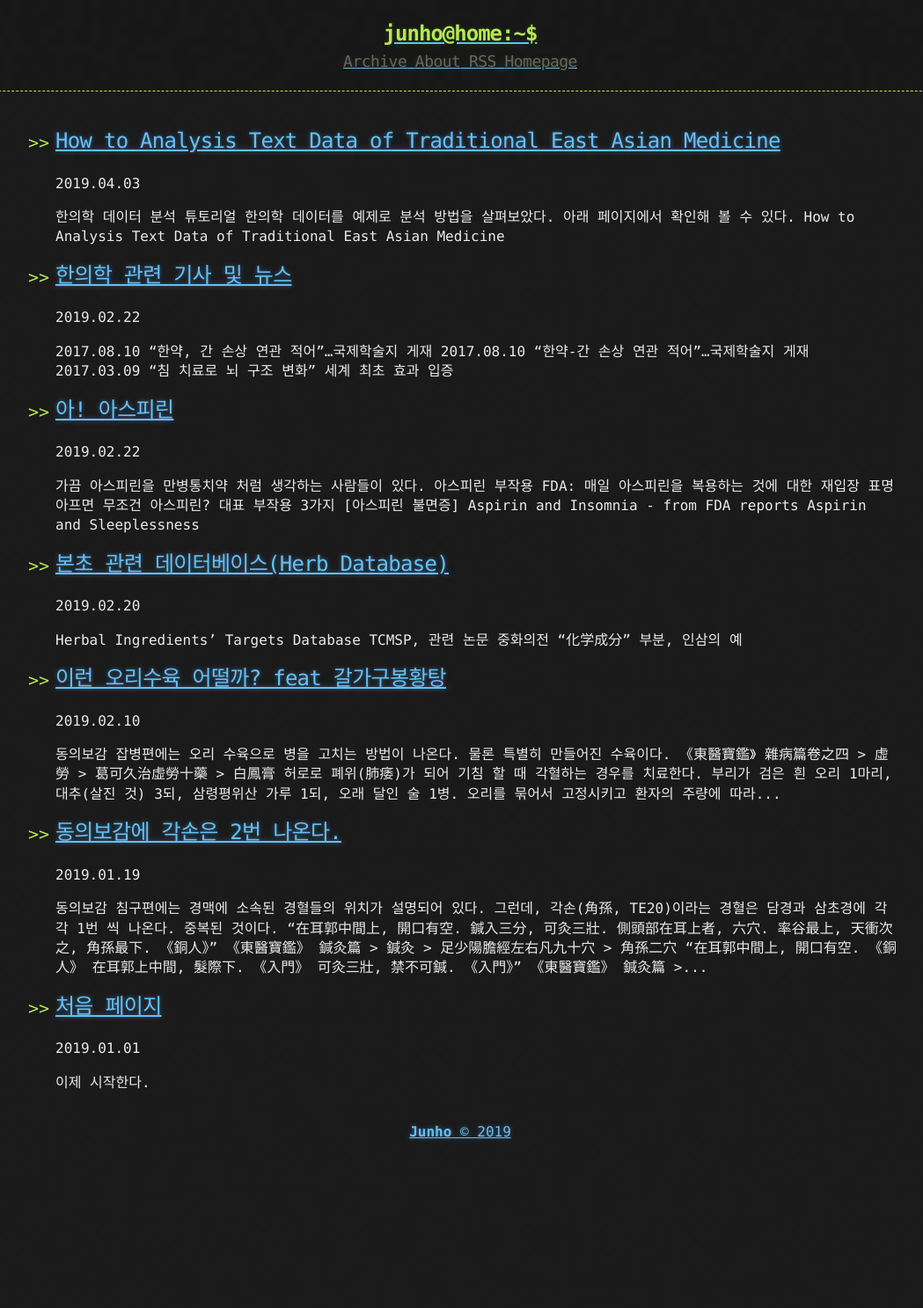
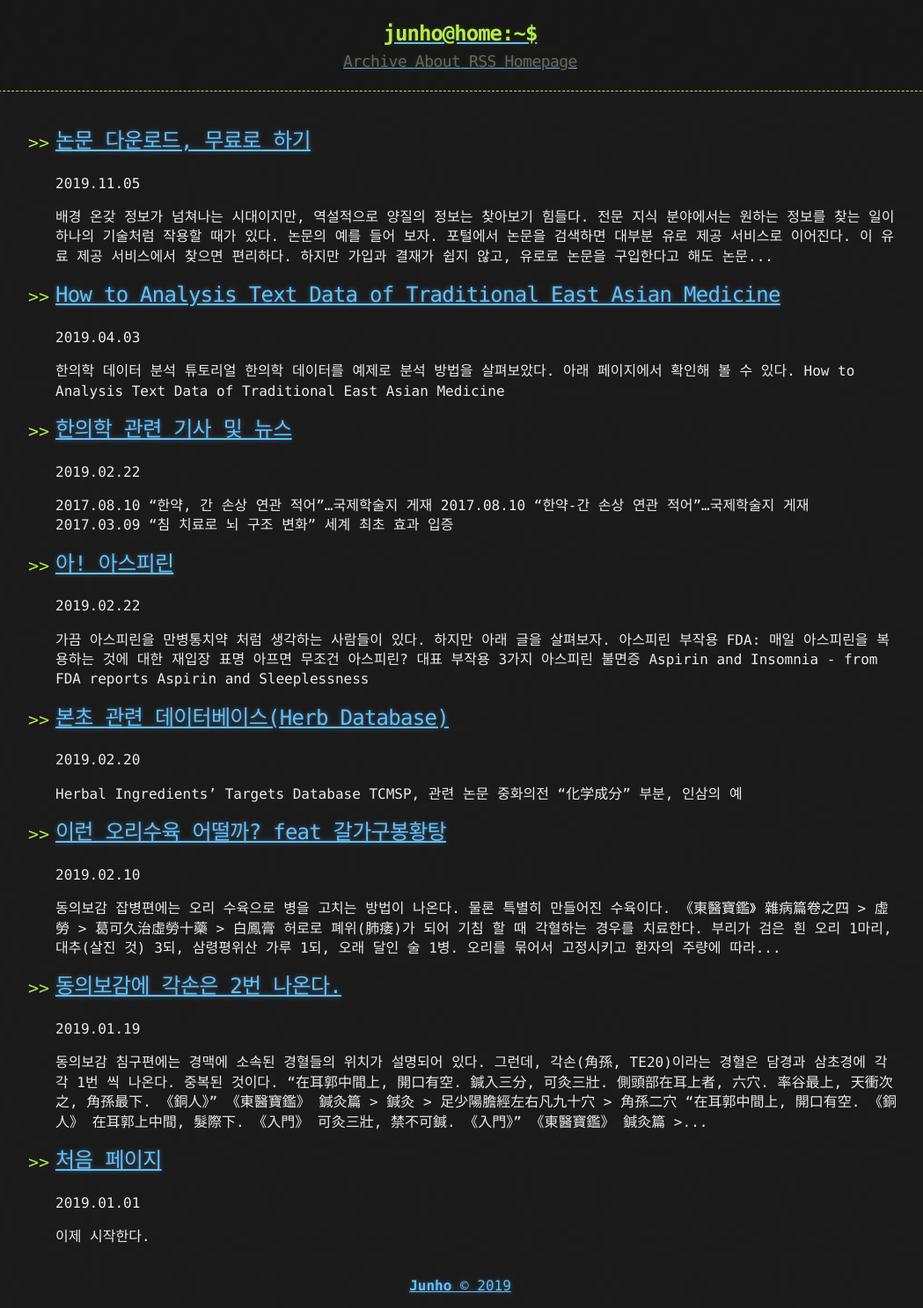
Before and after one commit to pinedance/mediclassics, a Jekyll site: the page built from index.html, in a window 1280 px wide. Shown: the whole page at 88% size, without its empty margins (117-1166 px from the left). Built offline with Jekyll 4.4.1, drawn with Linux system fonts in a browser that asks for light colours; the list of posts is cut into pages by our own code; before the commit the page ends 1312 px from its top, so only the background shows below that; some of the changed lines change nothing that is shown.

Commit message:
add post

```diff
--- a/_posts/2019-02-22-아스피린.md
+++ b/_posts/2019-02-22-아스피린.md
@@ -6,12 +6,15 @@ categories: [정보]
 
 가끔 아스피린을 만병통치약 처럼 생각하는 사람들이 있다.
 
+하지만 아래 글을 살펴보자.
+
 * [아스피린](https://namu.wiki/w/%EC%95%84%EC%84%B8%ED%8B%B8%EC%82%B4%EB%A6%AC%EC%8B%A4%EC%82%B0) 부작용
 
 * [FDA: 매일 아스피린을 복용하는 것에 대한 재입장 표명](https://korean.mercola.com/sites/articles/archive/2017/03/13/%EB%A7%A4%EC%9D%BC-%EC%95%84%EC%8A%A4%ED%94%BC%EB%A6%B0-%EB%B6%80%EC%9E%91%EC%9A%A9-%ED%9A%A8%EA%B3%BC.aspx)
 
 * [아프면 무조건 아스피린? 대표 부작용 3가지](http://health.chosun.com/site/data/html_dir/2017/08/10/2017081001248.html)
 
-[아스피린 불면증]
+아스피린 불면증
+
 * [Aspirin and Insomnia - from FDA reports](https://www.ehealthme.com/ds/aspirin/insomnia/)
 * [Aspirin and Sleeplessness](https://www.ehealthme.com/ds/aspirin/sleeplessness/)
--- /dev/null
+++ b/_posts/2019-11-05-download-papers-or-articles-for-free.md
@@ -0,0 +1,59 @@
+---
+layout: post
+title:  "논문 다운로드, 무료로 하기"
+categories: [정보]
+---
+
+## 배경
+
+온갖 정보가 넘쳐나는 시대이지만, 역설적으로 양질의 정보는 찾아보기 힘들다. 전문 지식 분야에서는 원하는 정보를 찾는 일이 하나의 기술처럼 작용할 때가 있다. 논문의 예를 들어 보자. 포털에서 논문을 검색하면 대부분 유로 제공 서비스로 이어진다. 이 유료 제공 서비스에서 찾으면 편리하다. 하지만 가입과 결재가 쉽지 않고, 유로로 논문을 구입한다고 해도 논문 저자에게 저작권료가 지급되는 것도 아니다.
+
+다른 대안은 없는 것일까. 있다. 찾아야 할 국내 논문이 있을 때 어떻게 논문을 찾아 무료로 다운로드 받을 수 있는지 설명해 보겠다. 이렇게 하면 대부분의 논문들을 무료로 다운로드 받을 수 있다.
+
+## 국내 논문 다운로드
+
+### 1. 원하는 논문을 찾아보자.
+
+국내논문의 경우 [RISS](http://www.riss4u.net/index.do)에서 찾는 편이 좋다. 가장 검색 범위가 넓다. 검색결과에서 원문 다운로드 메뉴가 제공되기는 하지만, 기본적으로 유료 제공 서비스로 연결되어 있다. 일단 여기서는 논문 제목과 서지를 파악해 둔다.
+
+### 2. 정부에서 지원하는 연구관리 페이지에서 찾아보자.
+
+원하는 논문이 있다면, 다음 서비스에서 논문을 찾아보자. 대부분은 정부에서 직간접적으로 지원하는 사이트들이다. 원문을 무료로 제공하고 있다.
+
+* [KCI](https://www.kci.go.kr/) : 한국연구재단(NRF)에서 운영하는 한국학술지인용색인 페이지
+* [NDSL](https://www.kci.go.kr/) : 한국과학기술정보연구원(kisti)에서 운영하는 National Digital Science Library
+* [과학기술인마을](http://society.kisti.re.kr/) : 한국과학기술정보연구원(kisti) 국가과학기술데이터본부 콘텐츠큐레이션센터에서 운영하고 있는 과학기술인마을
+
+### 3. 해당 논문집 홈페이지를 방문해 보자.
+
+몇년 전부터 한국연구재단에서 학회에 '온라인 논문투고 및 심사시스템(Journal & Article Management System, JAMS)'을 지원하고 있다. 학회가 달라도 홈페이지가 비슷한 모양인 이유이다. 이 시스템에서 논문 다운로드 기능을 제공하고 있는데, 관리자가 특별한 설정을 하지 않는이상 로그인하지 않아도 무료로 다운로드가 가능하다.
+
+예를 들어 한국의사학회의 논문을 다운로드 받는다고 해보자. 포털에서 찾으면 유로 다운로드 페이지로 연결해 주지만, [한국의사학회](https://medicalhistory.jams.or.kr/) 홈페이지를 방문하여 우측 상단에 "e-Journal" 메뉴로 진입하면 논문을 검색할 수 있고, 회차별 논문 목록을 볼 수도 있다. 이곳에서 원문 역시 다운로드 받을 수 있다.
+
+학회에 따라 다운로드를 하려면 로그인을 해야하는 경우도 있는데, 이는 학회 정책이니 어쩔 수 없다.
+
+## 부록. 외국 논문은 어떻게 하냐고?
+
+그냥 구글에 논문 제목을 치고 뒤에 pdf를 붙여 검색해보자. 대부분은 원문을 찾아볼 수 있다. 안된다면 아래 내용을 더 읽어보시라.
+
+***
+
+## 덧. 유료 논문 제공 벤더들에 대한 생각.
+
+사실 유로 논문 제공 서비스 밴더들이 초기 학계에 기여한 바가 적지 않다. 그들 덕분에 종이로 된 논문들이 빠른 속도로 전자문서로 만들어질 수 있었다. 인터넷 초기에 그들은 자신들의 플랫폼을 만들어 학자들에게 연구결과를 빠르게 전달하는 역할을 하였다.
+
+하지만 연구 환경이 많이 변화하였다. 오늘날에는 논문이 전자문서를 전제로 만들어지고 온라인을 통한 정보의 유통도 자유롭게 되었다. 개인도 마음만 먹으면 자신의 컨텐츠를 편집해 온라인 공간에 배포할 수 있다. 학술지들은 저마다 홈페이지를 가지고 있고, 자신들의 출판물들을 홈페이지게 게재한다. 유료 논문 제공 벤더들이 새로운 역할을 모색해야 하는 이유이다.
+
+조금 민감하지만, 돈의 관점에서 생각해보면 상황 변화의 필요성은 가중된다. 한편의 논문 생산 과정을 보자. 연구비는 정부나 대형 재단에서 출자된다. 연구자들은 이를 받아 연구를 진행하고 논문을 생산한다. 학술단체는 학계라는 보이지 않는 관문에서 이 논문을 학계에 선보일 것인지 결정한다. 만약 논문으로 수익이 발생한다면 이들 세 집단에게 분배되어야 마땅하다.
+
+하지만 현재는 그렇지 않다. 유료 논문 제공 벤더들은 학술단체와 출판계약을 맺고 이들에게만 수익을 배분한다. 연구자가 논문을 제공할 때 학술지를 운영하는 학술단체에서 저작권 이양동의서를 받는 이유가 이 때문이다. 하지만 이는 부당하다. 책으로 비유하자면, 서점과 출판사가 수익을 모두 가져가는 셈이기 때문이다. 저자도 펀딩한 단체에도 이익은 돌아가지 않는다. 아주 거대한 열정페이 시스템이 동작하는 시장이다.
+
+이런 문제 때문에 [SCI-HUB](http://sci-hub.tw/)라는 홈페이지가 만들어져 운영중이다. 논문을 우회해서 다운도르 받을 수 있다. 논문을 다른 곳에서 제공하는 것이 아니라 처음부터 누구나 접근할 수 있도록 하자는 운동도 있다. [Open Access](https://ko.wikipedia.org/wiki/%EC%98%A4%ED%94%88_%EC%95%A1%EC%84%B8%EC%8A%A4) 운동이다. "심사가 이루어진 학술 논문의 자유로운 이용"을 골자로 하는데, 지금도 계속되고 있다.
+
+이런 문제의식과는 상관 없지만 학자들을 타깃으로 한 소셜네트워크 서비스인 [ACADEMIA
+](https://www.academia.edu/)나 [ResarechGate](https://www.researchgate.net/)에서도 해당 연구자가 저술한 논문을 받아볼수 있다. 구글을 검색하면 연결되는 경우가 많으니 따로 찾지 않아도 된다.
+
+## REF
+
+* [해외 논문을 무료로 다운받는 법을 알아보자](http://blog.naver.com/PostView.nhn?blogId=weareiris&logNo=220640993538&redirect=Dlog&widgetTypeCall=true)
+* [오픈 액세스 운동의 성과와 한계에 대하여](https://medium.com/pluto-network/%ED%95%9C%EA%B8%80-%EC%98%A4%ED%94%88-%EC%95%A1%EC%84%B8%EC%8A%A4-%EC%9A%B4%EB%8F%99%EC%9D%98-%EC%84%B1%EA%B3%BC%EC%99%80-%ED%95%9C%EA%B3%84%EC%97%90-%EB%8C%80%ED%95%98%EC%97%AC-e1bb2d9c69d2)
```
